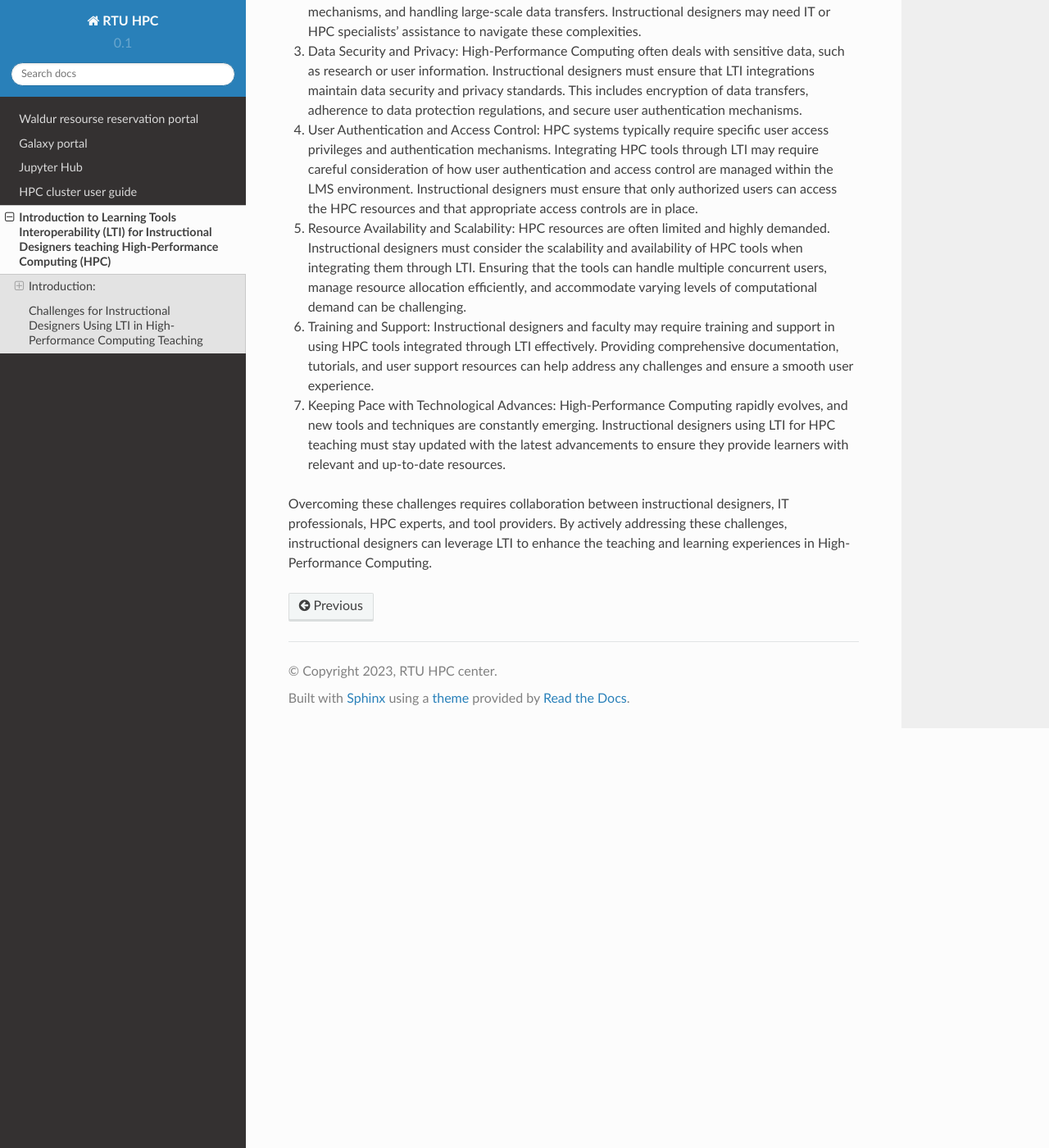
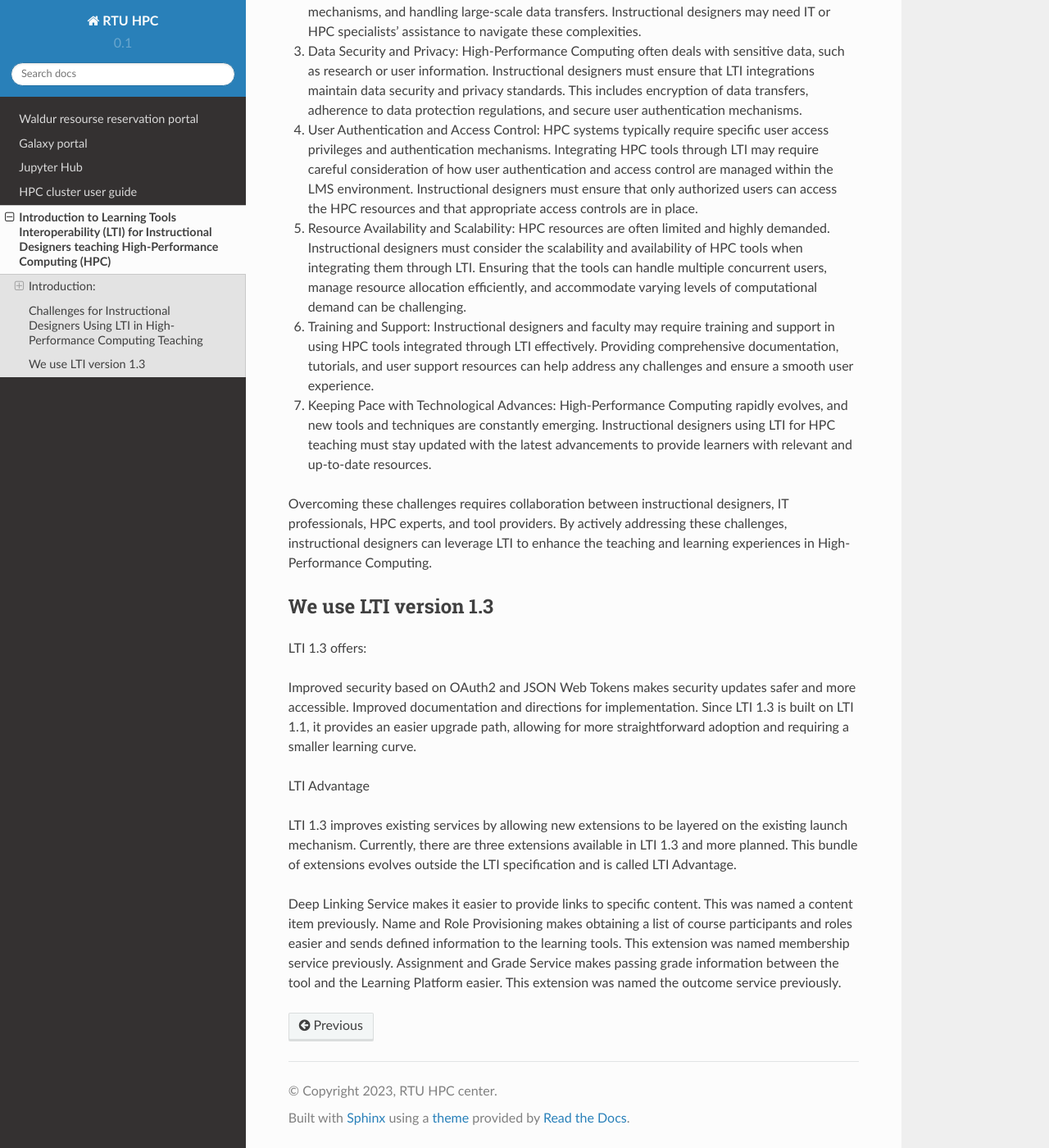
Before and after one commit to rtuhpc/hpc-platform, a Sphinx documentation site: the page built from doc/lti.md, in a window 1280 px wide and 1400 px high, scrolled down 2196 px. Shown: the whole window at 82% size. Built offline with Sphinx 7.4.7 and the Read the Docs theme 2.0.0, drawn with Linux system fonts in a browser that asks for light colours; some of the changed text lies outside the part shown.

Commit message:
Update lti.md

```diff
--- a/doc/lti.md
+++ b/doc/lti.md
@@ -16,7 +16,7 @@ LTI relies on a simple yet powerful mechanism called "launching." When an instru
 
 ### 3. Benefits of LTI for Instructional Designers:
 - Enhanced Tool Selection: LTI opens up a vast ecosystem of educational tools and resources that instructional designers can integrate into their courses. This flexibility allows for more varied and engaging learning experiences.
-- Streamlined Workflow: LTI eliminates the need for manual data transfers or managing multiple platforms separately. Instructional designers can focus on designing effective content without worrying about technical integration.
+- Streamlined Workflow: LTI eliminates the need for manual data transfers or managing multiple platforms separately. Instructional designers can focus on designing effective content without worrying about technical implementation and integration into the learning ecosystem.
 - Personalization and Contextualization: LTI enables transferring user data, such as roles, grades, and progress, between the LMS and external tools. Instructional designers can leverage this data to create personalized and adaptive learning experiences for learners.
 - Scalability and Updates: LTI-compatible tools can be easily added or replaced within an LMS, providing scalability and the ability to adapt to changing instructional needs. When teaching-learning tools are updated, the changes are reflected seamlessly across courses using LTI integration.
 
@@ -48,6 +48,23 @@ When instructional designers use Learning Tools Interoperability (LTI) in teachi
 
 6. Training and Support: Instructional designers and faculty may require training and support in using HPC tools integrated through LTI effectively. Providing comprehensive documentation, tutorials, and user support resources can help address any challenges and ensure a smooth user experience.
 
-7. Keeping Pace with Technological Advances: High-Performance Computing rapidly evolves, and new tools and techniques are constantly emerging. Instructional designers using LTI for HPC teaching must stay updated with the latest advancements to ensure they provide learners with relevant and up-to-date resources.
+7. Keeping Pace with Technological Advances: High-Performance Computing rapidly evolves, and new tools and techniques are constantly emerging. Instructional designers using LTI for HPC teaching must stay updated with the latest advancements to provide learners with relevant and up-to-date resources.
 
 Overcoming these challenges requires collaboration between instructional designers, IT professionals, HPC experts, and tool providers. By actively addressing these challenges, instructional designers can leverage LTI to enhance the teaching and learning experiences in High-Performance Computing.
+
+
+## We use LTI version 1.3
+
+LTI 1.3 offers:
+
+Improved security based on OAuth2 and JSON Web Tokens makes security updates safer and more accessible.
+Improved documentation and directions for implementation.
+Since LTI 1.3 is built on LTI 1.1, it provides an easier upgrade path, allowing for more straightforward adoption and requiring a smaller learning curve.
+
+LTI Advantage
+
+LTI 1.3 improves existing services by allowing new extensions to be layered on the existing launch mechanism. Currently, there are three extensions available in LTI 1.3 and more planned. This bundle of extensions evolves outside the LTI specification and is called LTI Advantage.
+
+Deep Linking Service makes it easier to provide links to specific content. This was named a content item previously.
+Name and Role Provisioning makes obtaining a list of course participants and roles easier and sends defined information to the learning tools. This extension was named membership service previously.
+Assignment and Grade Service makes passing grade information between the tool and the Learning Platform easier. This extension was named the outcome service previously.
```
